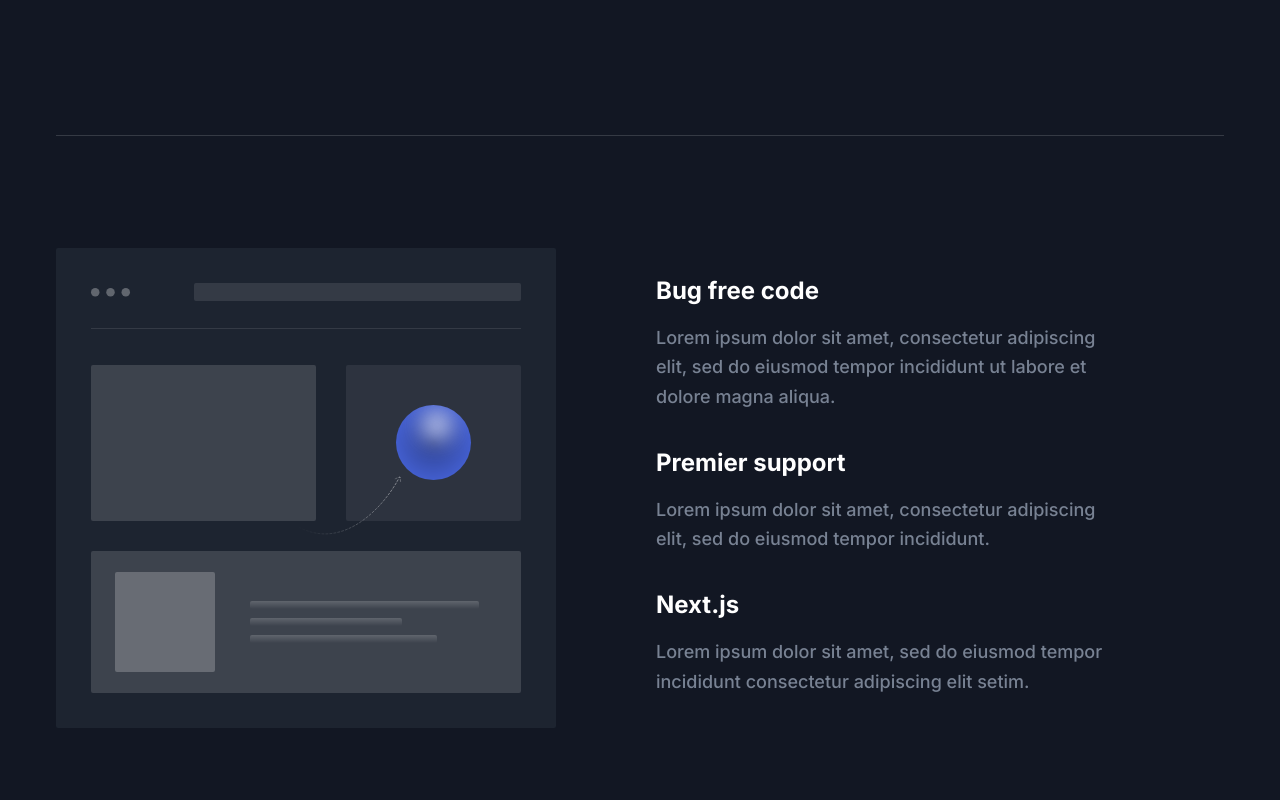
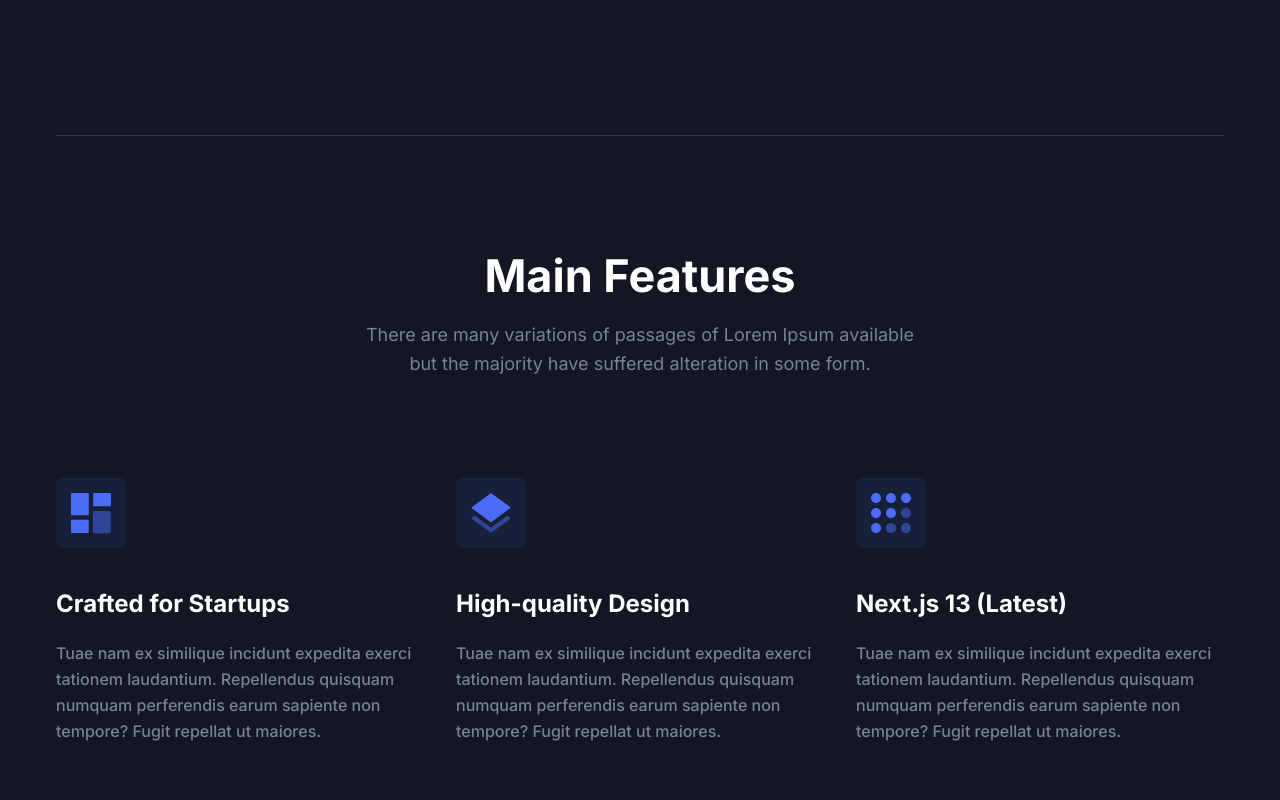
Before and after one commit to tehranblck/bright, a Next.js app: page / in a window 1280 px wide. Shown: the part 1320-2120 px from the top of the page. Built offline with nearby package versions, Linux system fonts and the light colour scheme.

Commit message:
languages added

```diff
--- a/app/about/page.tsx
+++ b/app/haqqimizda/page.tsx
@@ -13,10 +13,7 @@ export const metadata: Metadata = {
 const AboutPage = () => {
   return (
     <>
-      <Breadcrumb
-        pageName="About Page"
-        description="Lorem ipsum dolor sit amet, consectetur adipiscing elit. In varius eros eget sapien consectetur ultrices. Ut quis dapibus libero."
-      />
+      <Breadcrumb pageName="Haqqımızda" description="" />
       <AboutSectionOne />
       <AboutSectionTwo />
     </>
--- a/app/page.tsx
+++ b/app/page.tsx
@@ -23,7 +23,6 @@ export default function Home() {
       <ScrollUp />
       <Hero />
       <AboutSectionOne />
-      <AboutSectionTwo />
       <Features />
       <Video />
       <Brands />
--- a/components/About/AboutSectionTwo.tsx
+++ b/components/About/AboutSectionTwo.tsx
@@ -5,7 +5,7 @@ const AboutSectionTwo = () => {
     <section className="py-16 md:py-20 lg:py-28">
       <div className="container">
         <div className="-mx-4 flex flex-wrap items-center">
-          <div className="w-full px-4 lg:w-1/2">
+          <div className="w-full px-4 lg:w-1/3">
             <div
               className="wow fadeInUp relative mx-auto mb-12 aspect-[25/24] max-w-[500px] text-center lg:m-0"
               data-wow-delay=".15s"
@@ -20,37 +20,140 @@ const AboutSectionTwo = () => {
                 src="/images/about/about-image-2-dark.svg"
                 alt="about image"
                 fill
-                className="drop-shadow-three hidden dark:block dark:drop-shadow-none"
+                className="hidden drop-shadow-three dark:block dark:drop-shadow-none"
               />
             </div>
           </div>
-          <div className="w-full px-4 lg:w-1/2">
-            <div className="wow fadeInUp max-w-[470px]" data-wow-delay=".2s">
+          <div className="w-full px-4 lg:w-2/3">
+            <div className="wow fadeInUp w-full" data-wow-delay=".2s">
               <div className="mb-9">
                 <h3 className="mb-4 text-xl font-bold text-black dark:text-white sm:text-2xl lg:text-xl xl:text-2xl">
-                  Bug free code
+                  İngilis Dili
                 </h3>
                 <p className="text-base font-medium leading-relaxed text-body-color sm:text-lg sm:leading-relaxed">
-                  Lorem ipsum dolor sit amet, consectetur adipiscing elit, sed
-                  do eiusmod tempor incididunt ut labore et dolore magna aliqua.
+                  <span className="text-red-600">
+                    Cambridge metodu ilə ingilis dili
+                  </span>{" "}
+                  dərsləri dil öyrənməni asan və effektiv edən beynəlxalq
+                  səviyyədə tanınmış bir tədris metodudur. Bu metodun əsas
+                  üstünlükləri aşağıdakılardır:
+                  <br /> 1. Kommunikativ yanaşma: Dili gündəlik həyatda istifadə
+                  etməyə imkan yaradan, praktik danışıq və dinləmə bacarıqlarını
+                  inkişaf etdirən dərslərdir.
+                  <br />
+                  2. Səviyyələrə uyğun tədris: Dil biliklərinə uyğun olaraq
+                  A1-dən C2-yə qədər səviyyələrdə dərslər keçir və hər səviyyədə
+                  dil bacarıqları artırılır.
+                  <br /> 3. İnteraktiv dərslər: Rollu oyunlar, qrup tapşırıqları
+                  və dialoqlar tələbələrin danışıq qabiliyyətini inkişaf
+                  etdirir.
+                  <br /> 4. Cambridge imtahanlarına hazırlıq: KET, PET, FCE və
+                  digər beynəlxalq sertifikatlar üçün xüsusi hazırlıq
+                  proqramları təklif olunur.
+                  <br /> 5. Texnologiya dəstəyi: Dərslər zamanı interaktiv
+                  rəqəmsal platformalar və resurslar istifadə olunur. <br />
+                  Cambridge metodu ilə dərslər, həm dili öyrənmək, həm də
+                  beynəlxalq sertifikatlar almaq üçün ideal seçimdir.
                 </p>
               </div>
-              <div className="mb-9">
+              <div className="mb-9 w-full">
                 <h3 className="mb-4 text-xl font-bold text-black dark:text-white sm:text-2xl lg:text-xl xl:text-2xl">
-                  Premier support
+                  Alman Dili
                 </h3>
-                <p className="text-base font-medium leading-relaxed text-body-color sm:text-lg sm:leading-relaxed">
-                  Lorem ipsum dolor sit amet, consectetur adipiscing elit, sed
-                  do eiusmod tempor incididunt.
+                <p className="sm:text-md text-base font-medium leading-relaxed text-body-color sm:leading-relaxed">
+                  <span className="text-red-600">
+                    Alman dili tədrisi danışıq əsaslı yanaşma ilə
+                  </span>{" "}
+                  tələbələrin dili praktik olaraq mənimsəməsini təmin edir. Bu
+                  metod dili öyrənməyi daha aktiv və maraqlı hala gətirir,
+                  tələbələri dərhal ünsiyyət qurmağa həvəsləndirir.
+                  <br /> 1. Danışıq əsaslı təlim: Tələbələr dilin qrammatik
+                  qaydalarına fokuslanmaq əvəzinə, real həyatda rast gəlinən
+                  situasiyalar üzərindən öyrənir. Dialoqlar və söhbətlər dərsin
+                  əsasını təşkil edir. <br />
+                  2. Kontekstual öyrənmə: Dili məhz kontekstdə öyrənərək
+                  tələbələr qrammatikanı və yeni sözləri praktik şəkildə
+                  mənimsəyirlər. Hər mövzu gündəlik həyatdan götürülən
+                  nümunələrlə öyrədilir.
+                  <br /> 3. Fərdi yanaşma: Hər tələbənin ehtiyaclarına uyğun
+                  fərdi danışıq bacarıqları inkişaf etdirilir. Dərslər
+                  tələbələrin zəif və güclü tərəflərini nəzərə alaraq
+                  tənzimlənir.
+                  <br /> 4. Simulyasiya və rollu oyunlar: Tələbələr müxtəlif
+                  situasiyalarda danışıq simulyasiyaları edərək dili daha
+                  dinamik və əyləncəli şəkildə öyrənirlər. Bu metod sayəsində
+                  dil daha sürətlə mənimsənilir.
+                  <br /> 5. Dinləmə və düzgün tələffüz: Dərslər zamanı səsli
+                  materiallardan istifadə olunur ki, tələbələr alman dilinin
+                  axıcılığını və tələffüzünü daha yaxşı qavraya bilsinlər.{" "}
+                  <br />
+                  Bu yanaşma, dili qrammatikadan daha çox gündəlik ünsiyyət
+                  vasitəsi kimi öyrənmək istəyən tələbələr üçün ideal bir
+                  seçimdir.
+                </p>
+              </div>
+              <div className="mb-9 w-full">
+                <h3 className="mb-4 text-xl font-bold text-black dark:text-white sm:text-2xl lg:text-xl xl:text-2xl">
+                  Fransız Dili
+                </h3>
+                <p className="sm:text-md text-base font-medium leading-relaxed text-body-color sm:leading-relaxed">
+                  <span className="text-red-600">
+                    Fransız dili tədrisi danışıq əsaslı yanaşma ilə
+                  </span>{" "}
+                  dərslər dili gündəlik həyatda istifadə etməyi hədəfləyən bir
+                  tədris üsuludur. Bu dərslər tələbələrin praktiki danışıq
+                  bacarıqlarını inkişaf etdirməyə yönəldilib. <br /> 1. Danışıq
+                  mərkəzli yanaşma: Dərslərdə əsas məqsəd tələbələrin fransız
+                  dilində sərbəst danışmasını təmin etməkdir. Ünsiyyətə,
+                  dialoqlara və real həyatda istifadə olunan ifadələrə diqqət
+                  yetirilir. <br /> 2. Qrammatika kontekstdə öyrədilir:
+                  Qrammatik qaydalar və struktur dərslərin əsas hissəsi deyil,
+                  praktiki danışıq əsnasında təbii şəkildə öyrədilir. <br /> 3.
+                  Səviyyə əsaslı dərslər: Danışıq əsaslı dərslər A1-dən C2-yə
+                  qədər hər səviyyəyə uyğunlaşdırılır, tələbələrin dil bilikləri
+                  inkişaf etdikcə danışıq mövzuları da çətinləşir. <br /> 4.
+                  İnteraktiv metodlar: Rollu oyunlar, müzakirələr və qrup işləri
+                  dərslərin əsasını təşkil edir, bu da tələbələrə danışıq
+                  təcrübəsi qazandırır. <br /> 5. Dinləmə və tələffüz inkişafı:
+                  Fransız dilinin təbii axıcılığına və düzgün tələffüzə xüsusi
+                  diqqət yetirilir, bunun üçün səsli materiallar və danışıq
+                  təlimləri istifadə olunur. <br /> Danışıq əsaslı fransız dili
+                  dərsləri, dili effektiv öyrənmək və real həyatda ünsiyyət
+                  qurmaq istəyənlər üçün ən uyğun tədris metodudur.
                 </p>
               </div>
               <div className="mb-1">
                 <h3 className="mb-4 text-xl font-bold text-black dark:text-white sm:text-2xl lg:text-xl xl:text-2xl">
-                  Next.js
+                  Rus Dili
                 </h3>
                 <p className="text-base font-medium leading-relaxed text-body-color sm:text-lg sm:leading-relaxed">
-                  Lorem ipsum dolor sit amet, sed do eiusmod tempor incididunt
-                  consectetur adipiscing elit setim.
+                  <span className="text-red-600">
+                    Red Kalinka metodu ilə rus dili
+                  </span>{" "}
+                  dərsləri sadə və sistemli yanaşması ilə rus dilini öyrənmək
+                  istəyənlər üçün xüsusi olaraq hazırlanmış bir metoddur. Bu
+                  metod tələbələrə dili asan və sürətli şəkildə mənimsəməyə
+                  kömək edir.
+                  <br />
+                  1. Praktik yanaşma: Red Kalinka metodu dili real həyat
+                  situasiyalarında istifadə etməyi öyrədir. Danışıq və dinləmə
+                  bacarıqlarına xüsusi önəm verilir, tələbələr gündəlik həyatda
+                  rahat ünsiyyət qurmağı öyrənirlər. <br /> 2. Səviyyələr üzrə
+                  tədris: Dərslər A1-dən C2-yə qədər müxtəlif səviyyələr üzrə
+                  təşkil olunur və hər səviyyədə şagirdlərin bacarıqları
+                  mərhələli şəkildə inkişaf etdirilir.
+                  <br /> 3. Addım-addım öyrənmə: Hər dərs bir-birinin üzərinə
+                  qurulur, bu da tələbələrin yeni bilikləri rahatlıqla
+                  mənimsəməsinə və daha möhkəm təməl qurmasına imkan verir.{" "}
+                  <br /> 4. Audio və vizual materiallar: Dərslərdə səsli
+                  materiallar və videolar istifadə olunur, bu da dil öyrənmə
+                  prosesini daha maraqlı və interaktiv edir. <br /> 5.
+                  İmtahanlara hazırlıq: Red Kalinka metodu, rus dili
+                  sertifikatlarına (TRKI) hazırlaşan tələbələr üçün xüsusi
+                  proqramlar təklif edir. <br /> Red Kalinka metodu ilə dərslər,
+                  rus dilini öyrənmək üçün ideal seçimdir, çünki praktiki
+                  yanaşma və geniş resurslar sayəsində tələbələr dili sürətli və
+                  effektiv şəkildə mənimsəyirlər.
                 </p>
               </div>
             </div>
```
